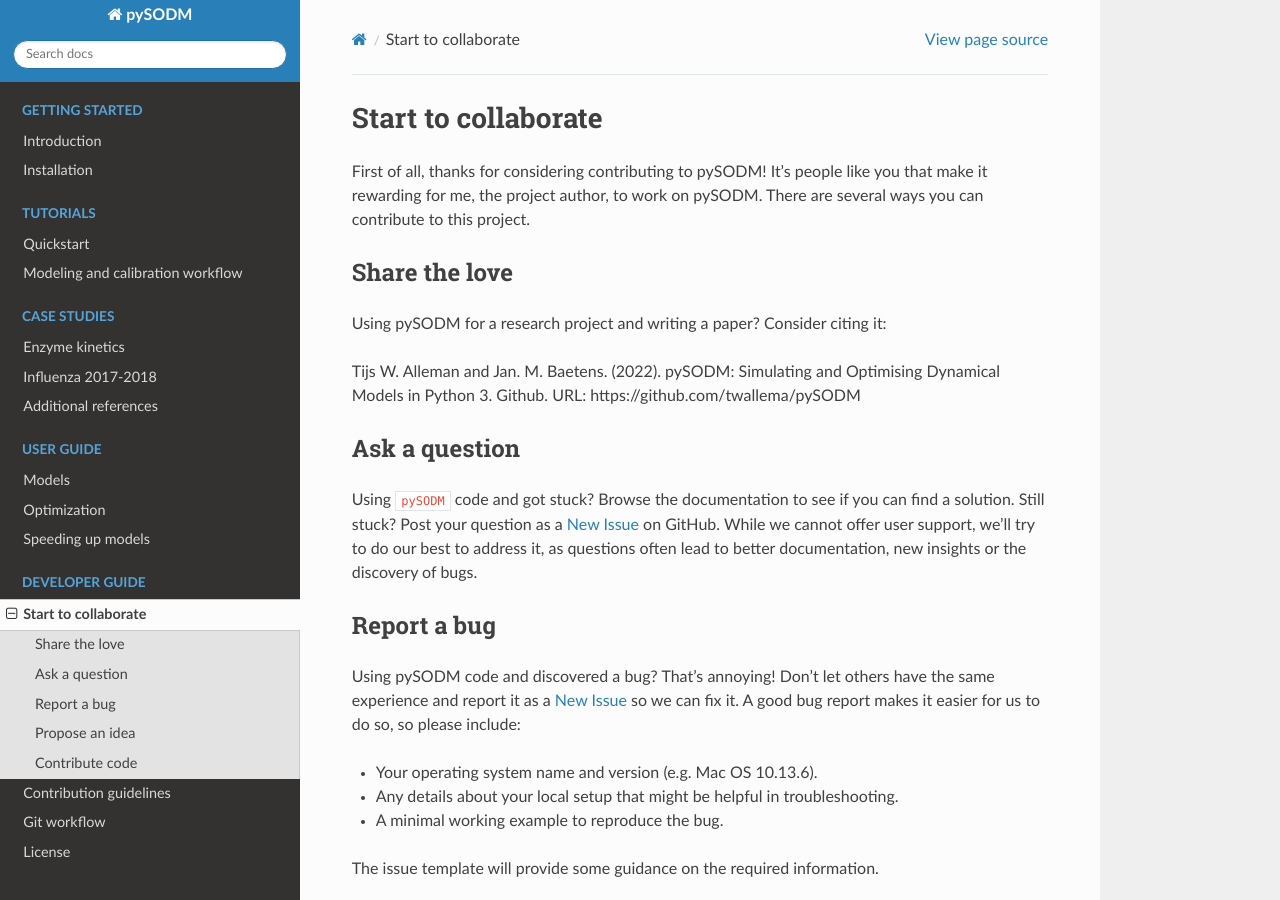
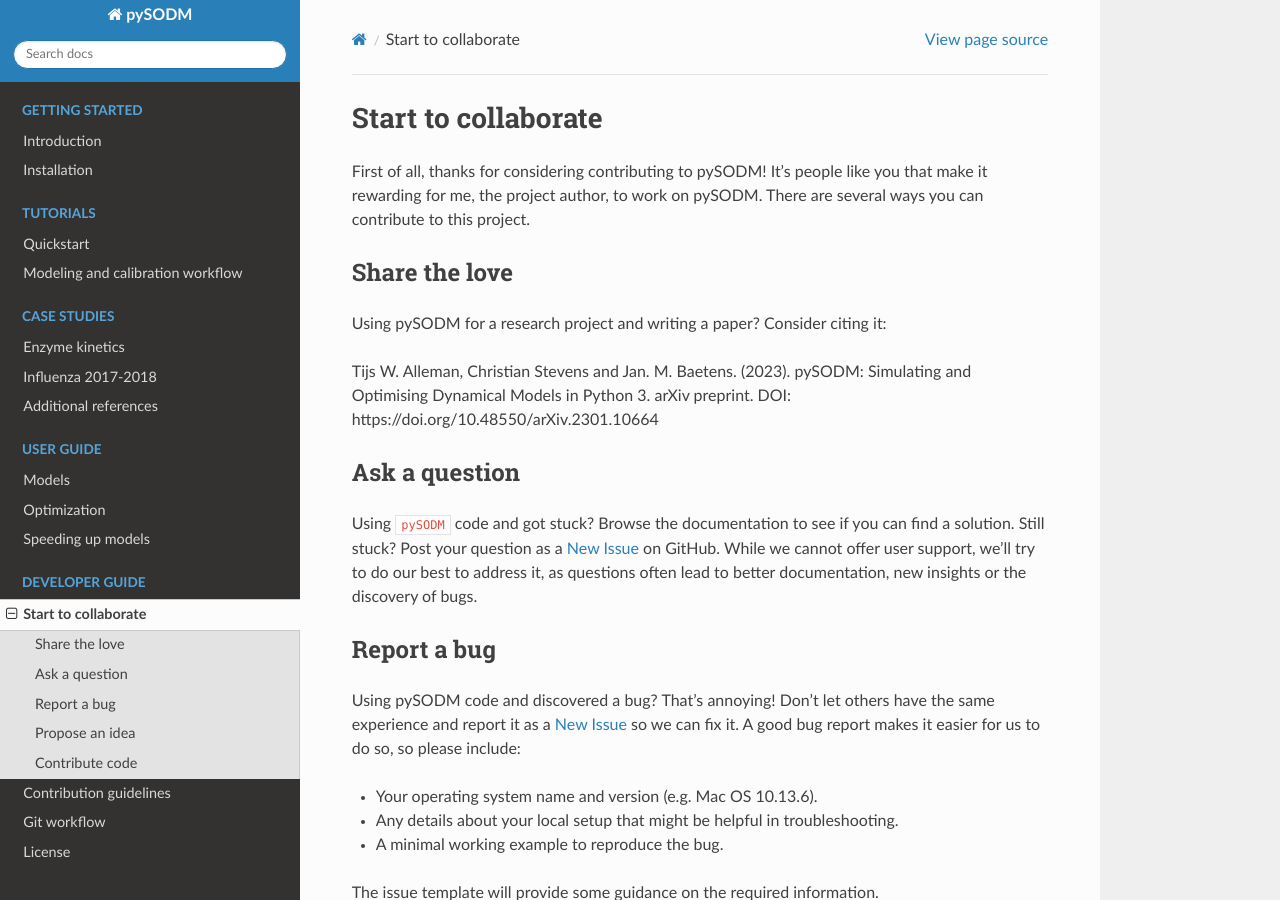
Before and after one commit to twallema/pySODM, a Sphinx documentation site: the page built from docs/start_to_collaborate.md, in a window 1280 px wide and 900 px high. Built offline with Sphinx 7.4.7 and the Read the Docs theme 2.0.0, drawn with Linux system fonts in a browser that asks for light colours.

Commit message:
update start to collaborate

```diff
--- a/docs/start_to_collaborate.md
+++ b/docs/start_to_collaborate.md
@@ -6,7 +6,7 @@
 
 Using pySODM for a research project and writing a paper? Consider citing it:
 
-Tijs W. Alleman and Jan. M. Baetens. (2022). pySODM: Simulating and Optimising Dynamical Models in Python 3. Github. URL: https://github.com/twallema/pySODM
+Tijs W. Alleman, Christian Stevens and Jan. M. Baetens. (2023). pySODM: Simulating and Optimising Dynamical Models in Python 3. arXiv preprint. DOI: https://doi.org/10.48550/arXiv.2301.10664
 
 ### Ask a question
 
```
